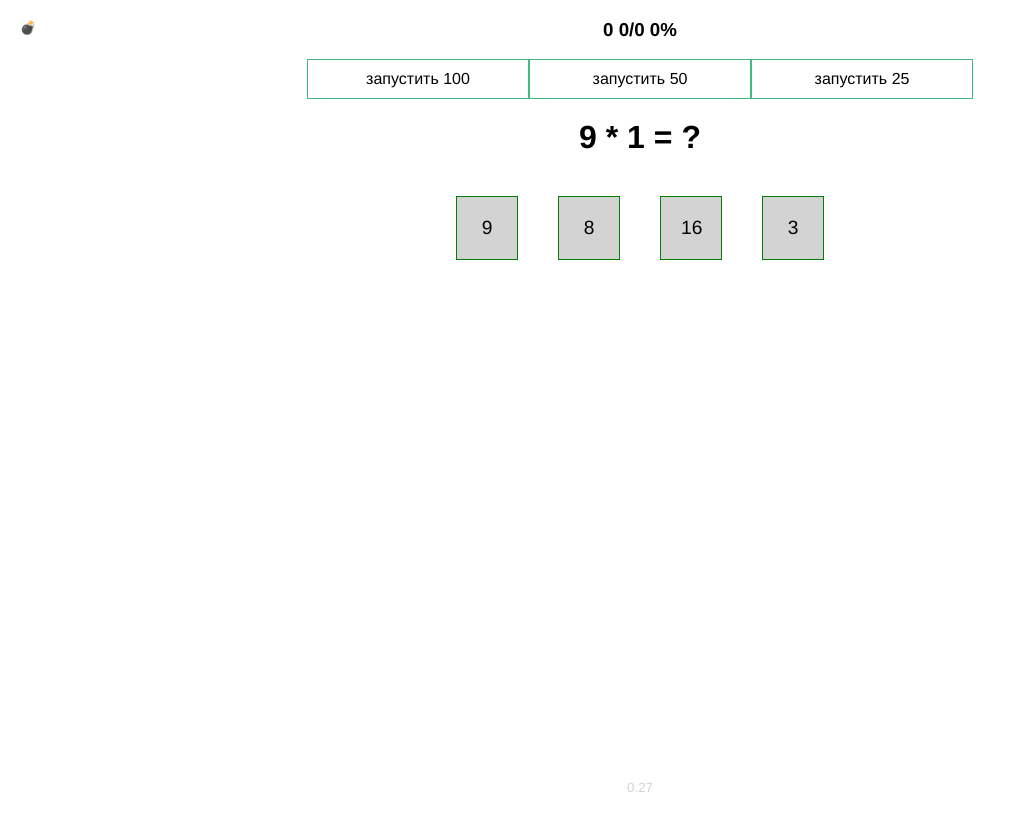
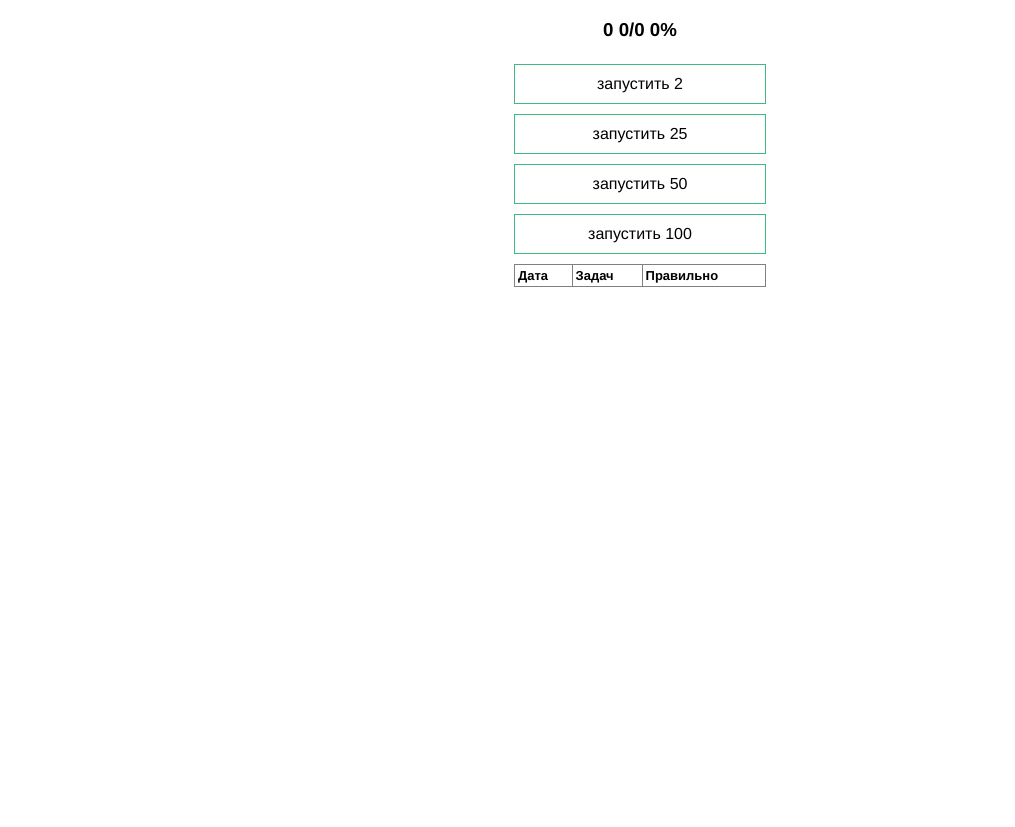
Before and after one commit to pashkovdv/mptrainer, an Angular app: page / in a window 1280 px wide. Shown: the whole page, without its empty margins (0-1015 px from the left). Built offline with nearby package versions, Linux system fonts and the light colour scheme.

Commit message:
теперь 6 вариантов ответа

```diff
--- a/src/app/app.component.html
+++ b/src/app/app.component.html
@@ -6,45 +6,73 @@
   </h3>
 
   <div
-    class='statButton'
+    class ='startContainer'
     *ngIf="stat.end"
-    (click)="statReset(100)"
   >
-    запустить 100
+      <div
+      class='startButton'
+      (click)="statReset(2)"
+    >
+      запустить 2
     </div>
 
     <div
-    class='statButton'
-    *ngIf="stat.end"
+      class='startButton'
+      (click)="statReset(25)"
+    >
+      запустить 25
+    </div>
+
+    <div
+      class='startButton'
       (click)="statReset(50)"
     >
       запустить 50
     </div>
 
     <div
-    class='statButton'
-    *ngIf="stat.end"
-    (click)="statReset(25)"
+      class='startButton'
+      (click)="statReset(100)"
     >
-    запустить 25
+      запустить 100
     </div>
 
+    <table class='statTable'>
+      <thead>
+        <th>Дата</th>
+        <th>Задач</th>
+        <th>Правильно</th>
+      </thead>
+      <tr *ngFor="let item of histOf100" >
+        <td>{{item.strDay}}</td>
+        <td>{{item.all}}</td>
+        <td>{{item.percent + '%'}}</td>
+      </tr>
+    </table>
+
+  </div>
+
+  <div
+    *ngIf="!stat.end"
+  >
     <h1>
       {{task.x1}} {{task.operation}} {{task.x2}} = {{task.x3}}
     </h1>
 
-  <ul>
-    <li
-      class='liButton'
+    <div class ='buttonContainer'>
+      <div class ='gridContainer'>
+        <div
+          class='gridItem'
           *ngFor="let item of task.answers"
           (click)="onSelect(item)"
           [class.greenButton]="task.correctFound && item == task.correctAnswer"
           [class.redButton]="task.answered.indexOf(item) >= 0"
           [class.orangeButton]="task.timeEnd && item == task.correctAnswer && !task.correctFound"
         >
-      {{item}}
-    </li>
-  </ul>
+          <div class='liButton'>{{item}}</div>
+        </div>
+      </div>
+    </div>
 
     <div
       class='nextButton'
@@ -65,7 +93,7 @@
 
     <div class="footer">
       <span>
-      0.27
+        0.28
       </span>
     </div>
 
@@ -83,5 +111,6 @@
     >
       💥
     </div>
+  </div>
 
 </div>
--- a/src/app/app.component.scss
+++ b/src/app/app.component.scss
@@ -1,12 +1,30 @@
+.buttonContainer{
+  display: flex;
+  justify-content: center;
+}
+
+.gridContainer{
+  width: 300px;
+  display: grid;
+  grid-template-columns: 1fr 1fr 1fr;
+  grid-template-rows: 70px 70px;
+  grid-gap: 10px;
+  justify-self: center;
+}
+
+.gridItem {
+  align-self: center;
+  justify-self: center;
+}
+
 .liButton {
-  list-style-type: none;
-  display: inline-block;
+  display: flex;
+  justify-content: center;
+  align-items: center;
   border: solid green 1px;
   background-color: lightgray;
-  margin: 20px;
-  padding: 20px;
-  width: 20px;
-  text-align: center;
+  width: 60px;
+  height: 60px;
   font-size: larger;
 }
 
@@ -51,21 +69,42 @@ h1 {
   display: inline-block;
   min-width: 200px;
   padding: 10px;
-  margin: 0px;
+  margin: 10px;
   background-color: lightgreen;
   border: #42b983 solid 1px;
 }
 
-.statButton {
+.startContainer{
+  display: flex;
+  flex-direction: column;
+  align-items:center;
+}
+
+.startButton {
   display: inline-block;
-  min-width: 200px;
+  min-width: 230px;
+  width: 230px;
   padding: 10px;
-  margin: 0px;
+  margin: 5px;
   border: #42b983 solid 1px;
 }
 
 .statTextOn {
   color: lightgray;
+}
+
+.statTable{
+  border: 1px solid grey;
+  border-collapse: collapse;
+  font-size: small;
+  width: 252px;
+  margin: 5px;
+  text-align: left;
+}
+
+td, th {
+  border: 1px solid grey;
+  padding: 3px;
 }
 
 .bomb {
--- a/src/app/app.component.ts
+++ b/src/app/app.component.ts
@@ -3,7 +3,7 @@ import { timer } from 'rxjs';
 
 import question from './questions.js'
 
-const timeToAnswer = 10;
+const timeToAnswer = 20;
 
 function setStorage (n: string, o: object) {
   localStorage.setItem(n, JSON.stringify(o) )
@@ -21,6 +21,23 @@ function makeStatText( stat: any ){
   return txt;
 }
 
+function makeStatOb( stat: any ){
+  const today = new Date();
+  const dd = String(today.getDate()).padStart(2, '0');
+  const mm = String(today.getMonth() + 1).padStart(2, '0'); //January is 0!
+  const yyyy = today.getFullYear();
+  const strDay = `${dd}-${mm}-${yyyy}`;
+  const percent = stat.all > 0 ? Math.round (100*stat.correct/stat.all) : "0";
+  const ob = {
+    strDay,
+    left: stat.left,
+    correct: stat.correct,
+    all: stat.all,
+    percent
+  };
+  return ob;
+}
+
 @Component({
   selector: 'app-root',
   templateUrl: './app.component.html',
@@ -28,8 +45,7 @@ function makeStatText( stat: any ){
 })
 export class AppComponent {
   title = 'mp-trainer';
-  numberOfQuestions = 100;
-
+  numberOfQuestions = 0;
   histOfTrain: any = {
     m: [],
     d: [],
@@ -39,10 +55,12 @@ export class AppComponent {
     m: 0,
     d: 0,
   };
+  histOf100: any[];
 
   timeLeft = timeToAnswer;
   source = timer(0, 1000);;
   subscribe = this.source.subscribe(val => {
+    if (this.stat.end) return;
     this.timeLeft--
 
     if (this.timeLeft == 0) {
@@ -65,44 +83,33 @@ export class AppComponent {
   };
 
   ngOnInit() {
-
+    // инициализируем таблицу сложностей для операндов умножения
     if ( getStorage('results_3') === null ) {
-
       let arr = [];
       for (let i=0; i<12; i++){
-        arr.push(new Array());
+        arr.push([]);
         for (let j=0; j<12; j++) arr[i].push(0)
       }
-
-      let arr2 = arr.slice();
-
-      if ( getStorage('results_2') !== null ) {
-        arr = getStorage('results_2');
-        localStorage.removeItem('results_2');
-      }
-      setStorage('results_3', {m:arr, d:arr2})
-    }
+      setStorage('results_3', {m:arr, d:arr})
+    };
     this.histOfTrain = getStorage('results_3')
 
-    let h = getStorage('hardness')
-    if (h === null ){
-      setStorage('hardness', this.hardness )
-    } else if (typeof h == 'number') {
-      setStorage('hardness', {m:h, d:0})
-    }
+    // иницаилизируем общую сложность
+    if (getStorage('hardness') === null ) setStorage('hardness', this.hardness );
     this.hardness = getStorage('hardness');
 
+    // инициализируем текущие вопрос
     let tempQuestion = question(this.histOfTrain, this.hardness);
     let saved_question = getStorage('saved_question')
     if (saved_question === null ){
       setStorage('saved_question', tempQuestion)
     } else if ( !saved_question.timeEnd && !saved_question.correctFound) {
       tempQuestion = saved_question;
-    }
+    };
     this.task = tempQuestion;
 
+    // поднимем записанную статистику сессии
     let saved_stat = getStorage('saved_stat')
-
     if (saved_stat === null ){
       setStorage('saved_stat', this.stat)
     } else {
@@ -112,8 +119,23 @@ export class AppComponent {
         setStorage('saved_stat', saved_stat)
       }
       this.stat = saved_stat;
-    }
+    };
 
+    // поднимем историю тренировок
+    this.histOf100 = getStorage('histOf100') || [];
+    this.histOf100 = this.histOf100.map( item => { // раньше данные хранились в строке вида "0 3/3 100%", пересоберем такие данные в объект
+      if ( typeof item === 'string') {
+        let arr = item.split(' ');
+        return {
+          strDay: "",
+          left: arr[0],
+          correct: arr[1].split('/')[0],
+          all: arr[1].split('/')[1],
+          percent: arr[2].split('%')[0],
+        };
+      };
+      return item;
+    });
   }
 
   statReset(numberOfQuestions) {
@@ -159,22 +181,16 @@ export class AppComponent {
         this.stat.left++
       };
       this.task.answered.push( ans );
-      this.hardness[op] = Math.round (0.7 * this.hardness[op])
-      this.histOfTrain[op][i][j] = Math.round (0.7 * this.histOfTrain[op][i][j]);
+      this.hardness[op] = Math.round (0.8 * this.hardness[op])
+      this.histOfTrain[op][i][j] = Math.round (0.8 * this.histOfTrain[op][i][j]);
     }
 
     this.stat.text = makeStatText(this.stat);
     if (this.stat.left <= 0){
       this.stat.end = true;
       setStorage('saved_stat', this.stat);
-
-      let histOf100 = getStorage('histOf100');
-      if ( histOf100 === null ){
-        setStorage('histOf100', [makeStatText(this.stat)] );
-      } else {
-        histOf100.push( makeStatText(this.stat) );
-        setStorage('histOf100',  histOf100 );
-      }
+      this.histOf100.unshift(  makeStatOb(this.stat) );
+      setStorage('histOf100',  this.histOf100 );
     }
 
     setStorage('results_3', this.histOfTrain)
--- a/src/app/questions.js
+++ b/src/app/questions.js
@@ -33,31 +33,45 @@ function nextN(histOfTrain, hardness) {
 }
 
 function addRandomMult(forReturn) {
+  const addNeightbour = (n) => { // добавляем вариант ответа для рядом стоящих операндов
+    const toLength = answers.length + n;
+    while (answers.length < toLength) {
+      let dx1 = randomInteger(-1,1);
+      let dx2 = randomInteger(-1,1);
+      ans = (forReturn.i1 + dx1) * (forReturn.i2 + dx2);
+      if (ans > 0 && answers.indexOf(ans) < 0 ) answers.push(ans);
+    };
+  };
+
+  const addCurrentDec = (n) => { // добавляем случаный вариант ответа из текущего десятка
+    const toLength = answers.length + n;
+    while (answers.length < toLength) {
+      ans = answers[0];
+      ans = 10*Math.floor(ans/10);
+      ans += randomInteger(0,9);
+      if (ans > 0 && answers.indexOf(ans) < 0 ) answers.push(ans);
+    };
+  };
+
+  const addRangeDec = (n) => { // добавляем случайный вариант из диапазона +-10
+    const toLength = answers.length + n;
+    while (answers.length < toLength) {
+      ans = answers[0];
+      ans = randomInteger(ans-10, ans+10);
+      if (ans > 0 && answers.indexOf(ans) < 0 ) answers.push(ans);
+    };
+  };
 
   let answers = forReturn.answers;
   answers.push(forReturn.correctAnswer);
 
   let ans = 0;
 
-  while (answers.length == 1) {
-    let dx1 = randomInteger(-1,1)
-    let dx2 = randomInteger(-1,1)
-    ans = (forReturn.i1 + dx1) * (forReturn.i2 + dx2);
-    if (ans > 0 && answers.indexOf(ans) < 0 ) answers.push(ans)
-  }
+  addNeightbour(2);
+  addCurrentDec(1);
+  addRangeDec(2);
 
-  while (answers.length == 2) {
-    ans = answers[0]
-    ans = 10*Math.floor(ans/10)
-    ans += randomInteger(0,9)
-    if (ans > 0 && answers.indexOf(ans) < 0 ) answers.push(ans)
-  }
 
-  while (answers.length == 3) {
-    ans = answers[0]
-    ans = randomInteger(ans-10, ans+10)
-    if (ans > 0 && answers.indexOf(ans) < 0 ) answers.push(ans)
-  }
 }
 
 function addRandomX(forReturn) {
@@ -66,9 +80,9 @@ function addRandomX(forReturn) {
   answers.push(forReturn.correctAnswer);
 
   let ans = 0;
-  while (answers.length < 4) {
+  while (answers.length < 6) {
     ans = answers[0]
-    ans = randomInteger(ans-4, ans+4)
+    ans = randomInteger(ans-5, ans+5)
     if (ans > 0 && answers.indexOf(ans) < 0 ) answers.push(ans)
   }
 
```
Lines whose indentation alone changed are shown as unchanged.
